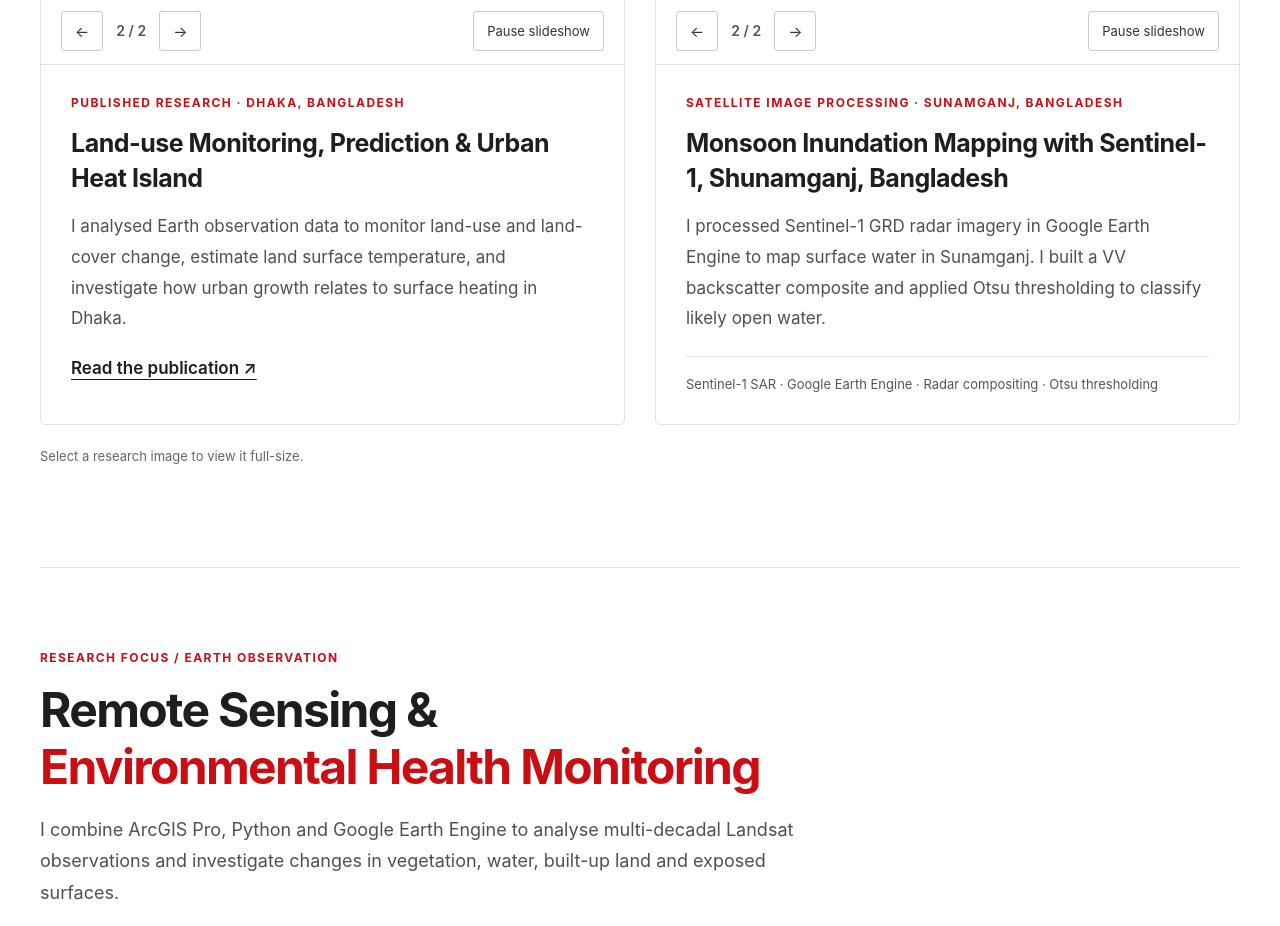
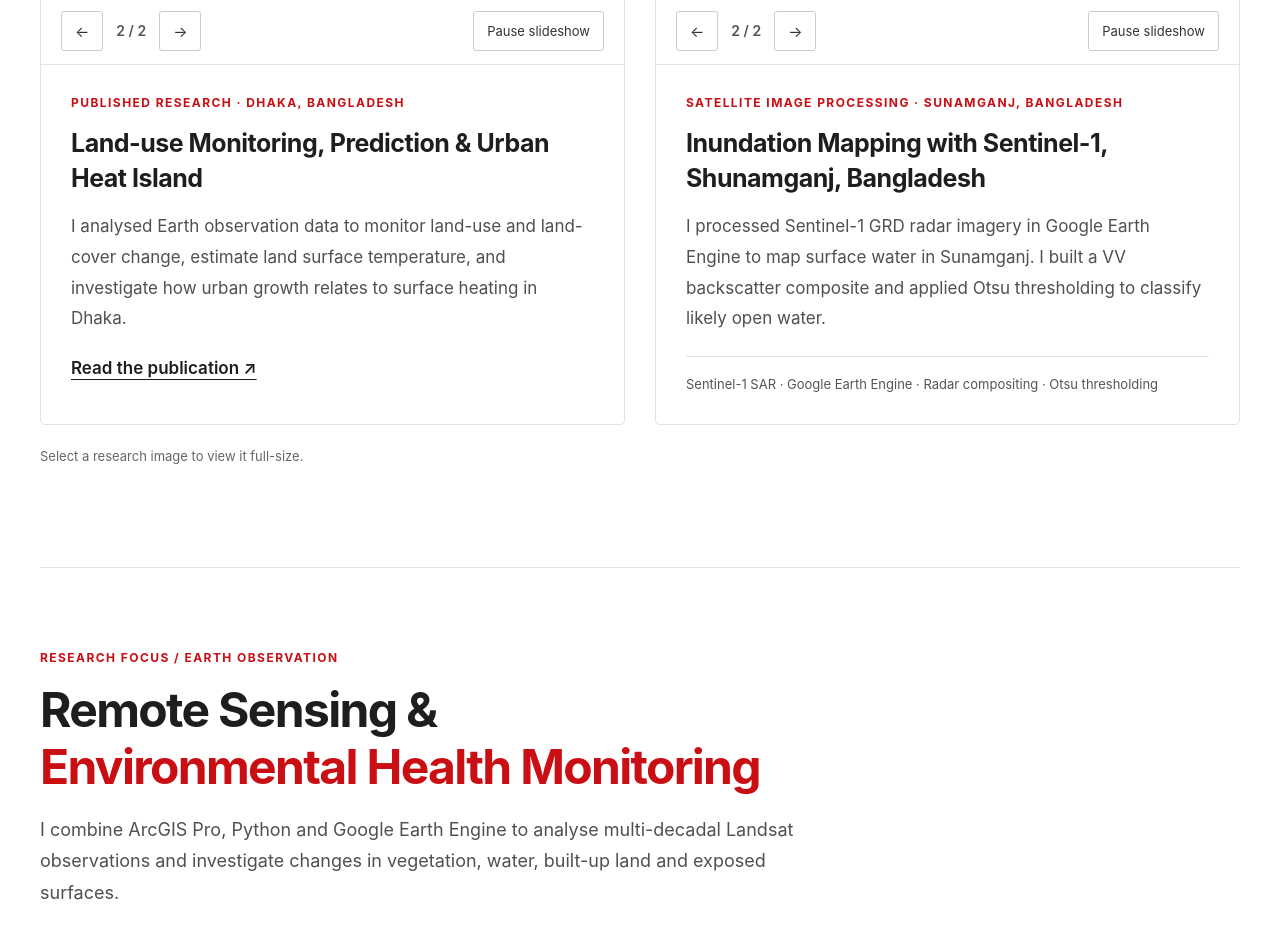
Before and after one commit to Kausar-Hossein/Kausar-Hossein.github.io, a plain HTML site: page index.html in a window 1280 px wide. Shown: the part 3051-3977 px from the top of the page. Drawn offline with Linux system fonts and the light colour scheme.

Commit message:
Add files via upload

```diff
--- a/index.html
+++ b/index.html
@@ -73,7 +73,7 @@ h2{font-size:clamp(32px,4vw,48px);line-height:1.2;font-weight:700;letter-spacing
   </div>
   <div class="card-body">
     <div class="eyebrow">Satellite image processing · Sunamganj, Bangladesh</div>
-    <h3>Monsoon Inundation Mapping with Sentinel-1, Shunamganj, Bangladesh</h3>
+    <h3>Inundation Mapping with Sentinel-1, Shunamganj, Bangladesh</h3>
     <p>I processed Sentinel-1 GRD radar imagery in Google Earth Engine to map surface water in Sunamganj. I built a VV backscatter composite and applied Otsu thresholding to classify likely open water.</p>
     <div class="tags">Sentinel-1 SAR · Google Earth Engine · Radar compositing · Otsu thresholding</div>
   </div>
```
